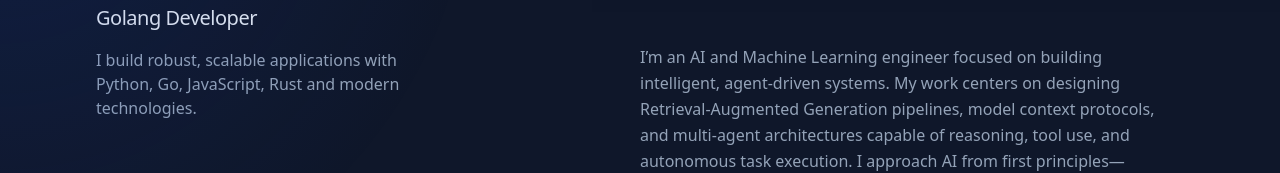
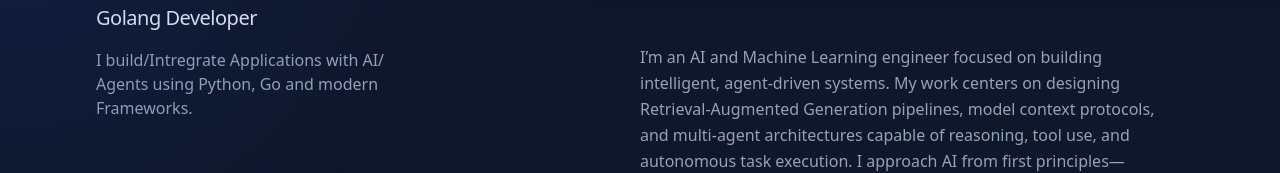
Before and after one commit to skanenje/portfolio2.0, a Next.js app: page / in a window 1280 px wide. Shown: the part 152-325 px from the top of the page. Built offline with nearby package versions, Linux system fonts and the light colour scheme.

Commit message:
update: modify the profile summary

```diff
--- a/app/page.tsx
+++ b/app/page.tsx
@@ -75,7 +75,7 @@ export default function Home() {
                 Golang Developer
               </h2>
               <p className="mt-4 max-w-xs leading-normal">
-                I build robust, scalable applications with Python, Go, JavaScript, Rust and modern technologies.
+                I build/Intregrate Applications with AI/ Agents using Python, Go and modern Frameworks.
               </p>
               <nav className="nav hidden lg:block" aria-label="In-page jump links">
                 <ul className="mt-16 w-max">
```
